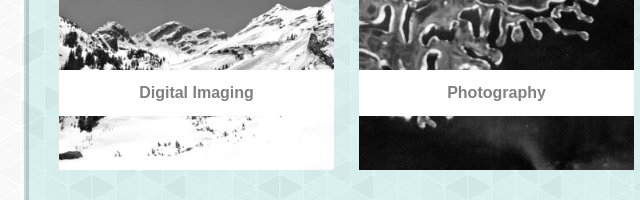
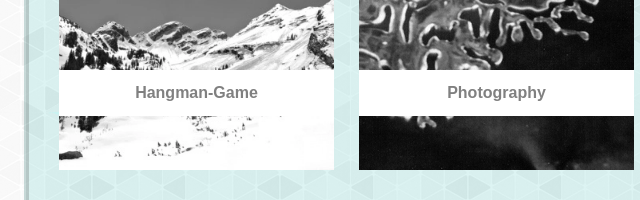
Before and after one commit to almoller/Basic-Portfolio, a plain HTML site: page portfolio.html in a window 1280 px wide. Shown: the part 258-458 px from the top of the page, 136-776 px from the left. Drawn offline with Linux system fonts and the light colour scheme.

Commit message:
Add files via upload

```diff
--- a/portfolio.html
+++ b/portfolio.html
@@ -44,9 +44,9 @@
                 <section class="folioLink_Section">
                     <div class="folioPic_Container">
                         <div class="folioPic_Text">
-                            <a class="folioPic_Link" href="https://alanmoller.wordpress.com/digital-imaging">Digital Imaging</a>
+                            <a class="folioPic_Link" href="https://almoller.github.io/Hangman-Game">Hangman-Game</a>
                         </div>
-                        <img class="PortfolioImage" width="275px" height="200px" src="assets/images/digital-imaging.png" alt="Digital Imaging">
+                        <img class="PortfolioImage" width="275px" height="200px" src="assets/images/digital-imaging.png" alt="Mountain Image">
                     </div>
 
                     <div class="folioPic_Container">
```
